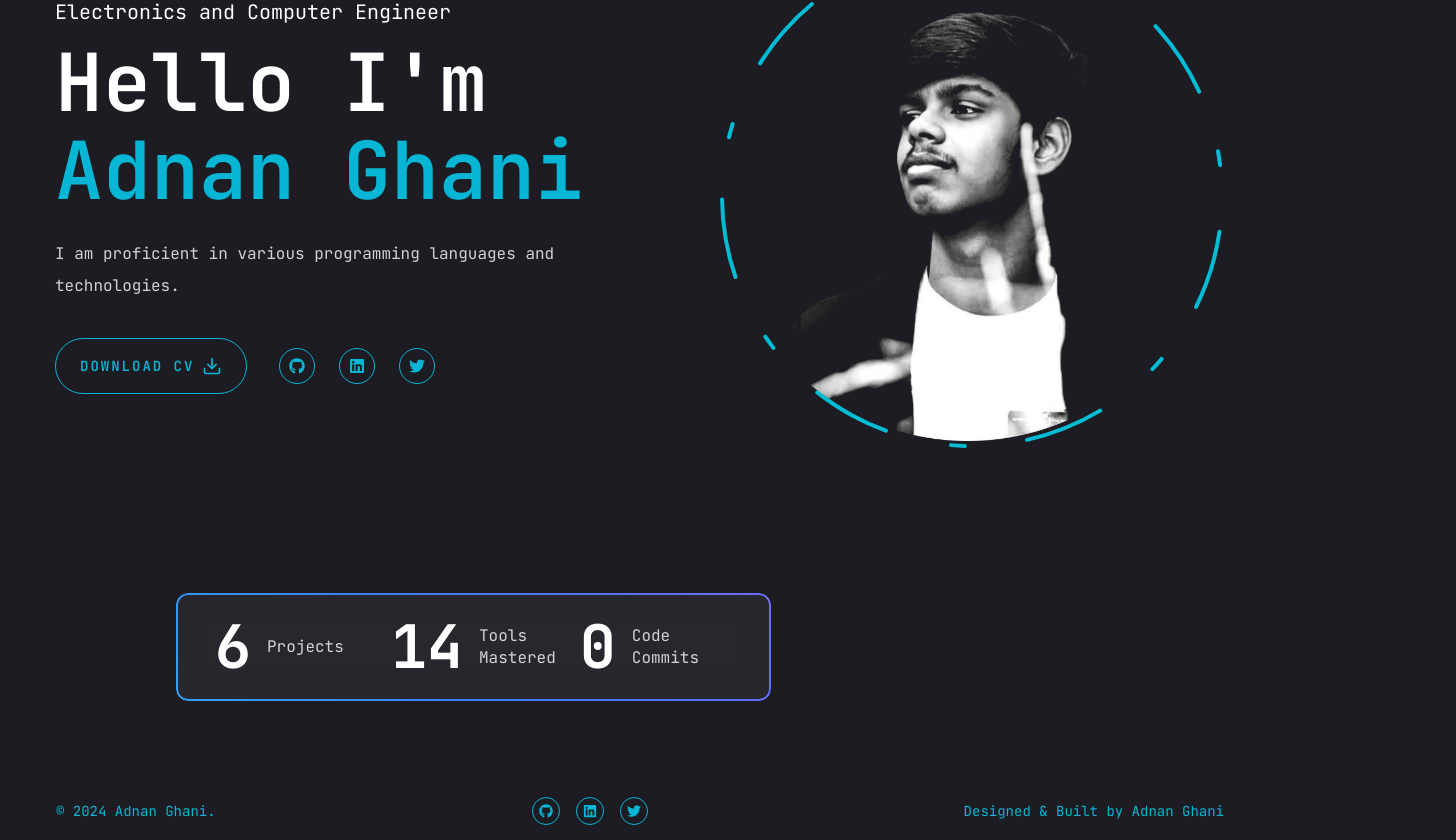
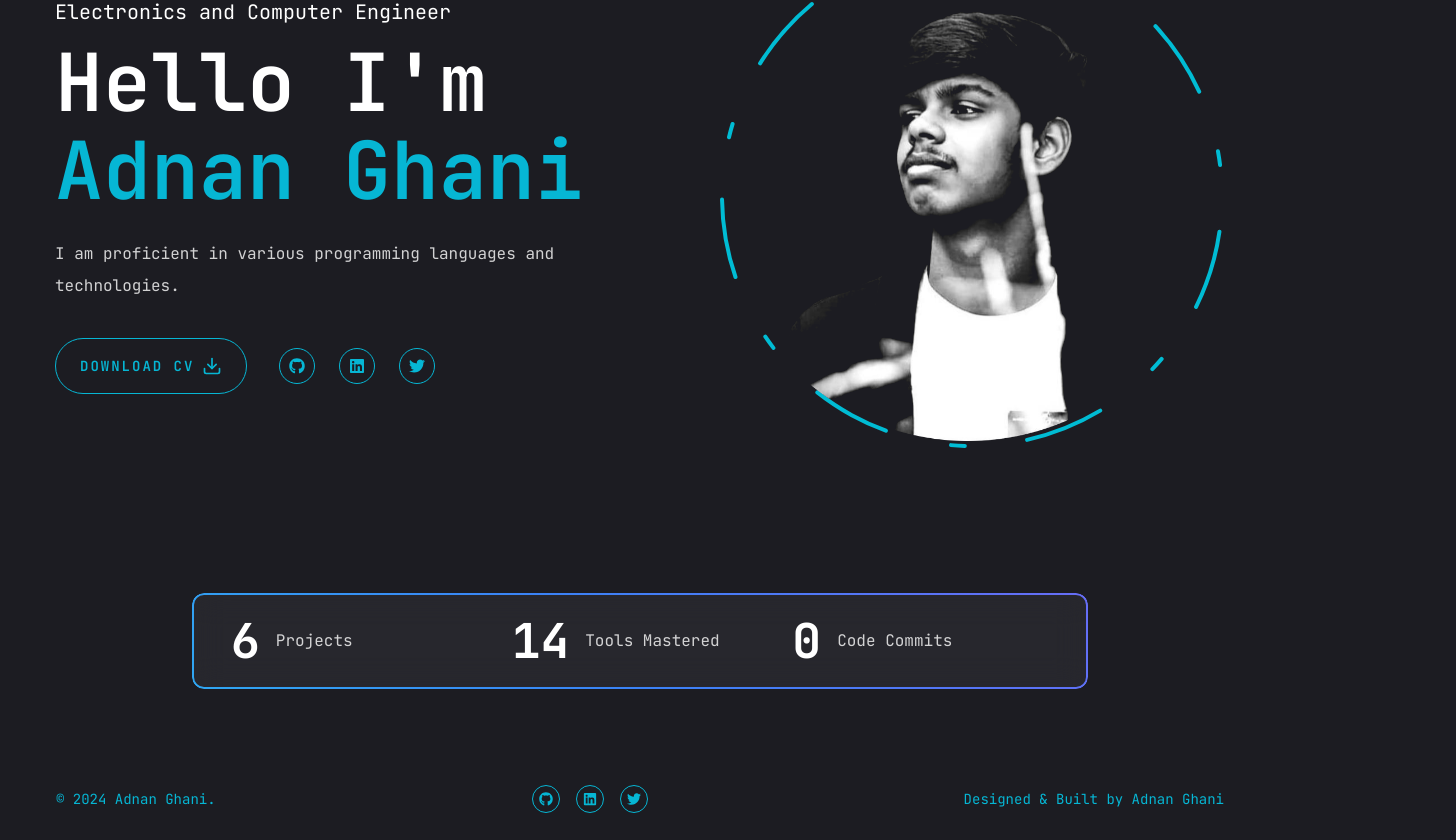
Before and after one commit to AdnanGhani07/ag-portfolio, a Next.js app: page / in a window 1280 px wide. Shown: the part 225-1065 px from the top of the page, 1456 px wide, since content can reach past the window. Built offline with nearby package versions, Linux system fonts and the light colour scheme; no server answers.

Commit message:
Implemented changes to the stats card

```diff
--- a/app/page.jsx
+++ b/app/page.jsx
@@ -50,8 +50,8 @@ const Home = () => {
           </div>
         </div>
       </div>
-      <div className="w-full flex justify-start mt-12 ml-44">
-        <div className="stats-card max-w-4xl">
+      <div className="container mx-auto px-4 mt-12">
+        <div className="stats-card mx-auto max-w-4xl">
           <Stats />
         </div>
       </div>
--- a/components/Stats.jsx
+++ b/components/Stats.jsx
@@ -45,22 +45,23 @@ const Stats = () => {
   return (
     <section className="pt-4 pb-12 xl:pt-0 xl:pb-0">
       <div className="container mx-auto">
-        <div className="flex flex-wrap gap-6 max-w-[80vw] mx-auto xl:max-w-none">
+        <div className="grid grid-cols-2 sm:grid-cols-3 gap-4 sm:gap-6 w-full" role="list">
           {stats.map((item, index) => (
             <div
-              className="flex-1 flex gap-4 items-center justify-center xl:justify-start"
+              className="flex items-center gap-3 sm:gap-4 min-w-0 justify-center sm:justify-start"
               key={index}
+              role="listitem"
             >
               <CountUp
                 end={item.num}
                 duration={5}
-                delay={2}
-                className="text-4xl xl:text-6xl font-extrabold"
+                delay={0.2}
+                className="text-3xl sm:text-4xl xl:text-5xl font-extrabold"
+                aria-label={`${item.num} ${item.text}`}
               />
               <p
-                className={`${
-                  item.text.length < 15 ? "max-w-[100px]" : "max-w-[150px]"
-                } leading-snug text-white/80`}
+                className={"text-sm sm:text-base leading-snug text-white/80 truncate [text-wrap:balance] max-w-[8.5rem] sm:max-w-[10rem]"}
+                title={item.text}
               >
                 {item.text}
               </p>
```
